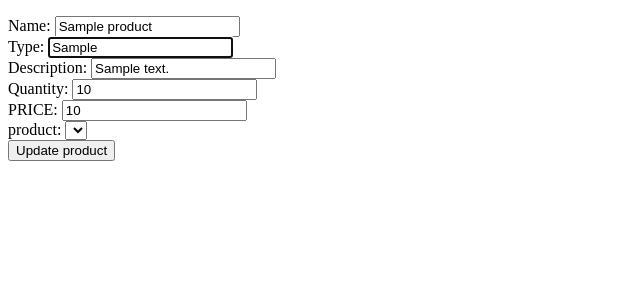
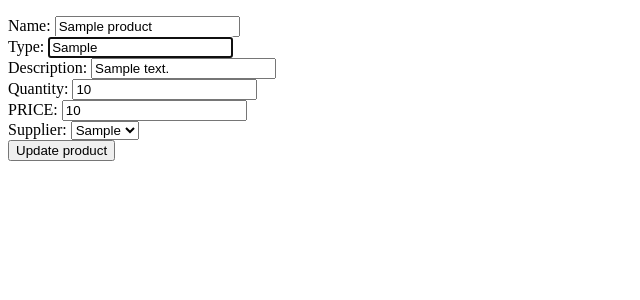
Before and after one commit to Jakubnecessary/CS_S_P_1, a Flask app: page /products/1/edit in a window 1280 px wide. Shown: the part 52-352 px from the top of the page, without its empty margins (0-640 px from the left). Run offline with Flask 2, Linux system fonts and the light colour scheme; a database or web service that is not in the repository returns one stand-in record (values such as "Sample title"); lists and menus that the app fills with data are empty; some libraries are stand-ins or nearby versions.

Commit message:
Update form not updating/working on bug

```diff
--- a/controllers/product_controller.py
+++ b/controllers/product_controller.py
@@ -1,3 +1,4 @@
+import pdb
 from flask import Flask, render_template, request, redirect
 from flask import Blueprint
 from models.product import Product
@@ -50,13 +51,14 @@ def edit_product(id):
 # updtae
 @products_blueprint.route("/products/<id>", methods=['POST'])
 def update_product(id):
+    # pdb.set_trace()
     product_name = request.form['product_name']
     product_type = request.form['product_type']
     product_description = request.form['product_description']
     stock_quantity = request.form['stock_quantity']
     selling_price = request.form['selling_price']
     supplier  = supplier_repository.select(request.form['supplier_id'])
-    product = Product(product_name, product_type,product_description,stock_quantity,selling_price, supplier, id)
+    product = Product(product_name, product_type, product_description, stock_quantity, selling_price, supplier, id)
     product_repository.update(product)
     return redirect('/products')
 
--- a/repositories/product_repository.py
+++ b/repositories/product_repository.py
@@ -48,8 +48,8 @@ def delete(id):
 
 
 def update(product):
-    sql = "UPDATE products SET (product_name, product_type, product_description, stock_quantity, selling_price, supplier, supplier_id) = (%s, %s, %s, %s, %s, %s) WHERE id = %s"
-    values = [product.product_name, product.product_type, product.product_description, product.supplier.id, product.id]
+    sql = "UPDATE products SET (product_name, product_type, product_description, stock_quantity, selling_price, supplier) = (%s, %s, %s, %s, %s) WHERE id = %s"
+    values = [product.product_name, product.product_type, product.product_description, product.stock_quantity, product.selling_price, product.supplier.id, product.id]
     print(values)
     run_sql(sql, values)
 
--- a/repositories/supplier_repository.py
+++ b/repositories/supplier_repository.py
@@ -53,6 +53,6 @@ def products(supplier):
     results = run_sql(sql, values)
 
     for row in results:
-        product = Product(row['product_name'], row['product_type'], row['product_description'], row['stock_quantity'], row['selling_price'], row['supplier'], row['id'] )
+        product = Product(row['product_name'], row['product_type'], row['product_description'], row['stock_quantity'], row['selling_price'], row['supplier_id'], row['id'] )
         books.append(product)
     return books
--- a/templates/products/edit.html
+++ b/templates/products/edit.html
@@ -28,17 +28,15 @@
     </div>
 
     <div>
-    <label for="product">product:</label>
-    <select id="product" name="product_id">
-        {% for product in all_products %}
-        <option value="{{ product.id }}"
-            {% if product.product.id == product.id %} selected="selected"{% endif %}>
-        </option>
-        {% endfor %}
-    </select>
+        <label for="supplier_id">Supplier:</label>
+        <select id="supplier_id" name="supplier_id">
+{% for supplier in all_suppliers %}
+    <option value="{{ supplier.id }}">{{ supplier.company_origin }}</option>
+{% endfor %}
+        </select>
     </div>
 
-  <button type="submit">Update product</button>
+<button type="submit">Update product</button>
 
 </form>
 
```
